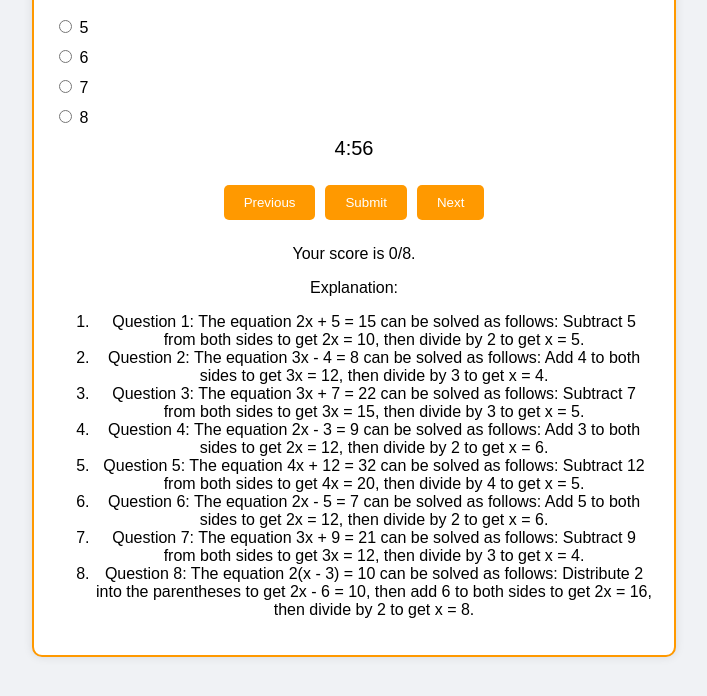
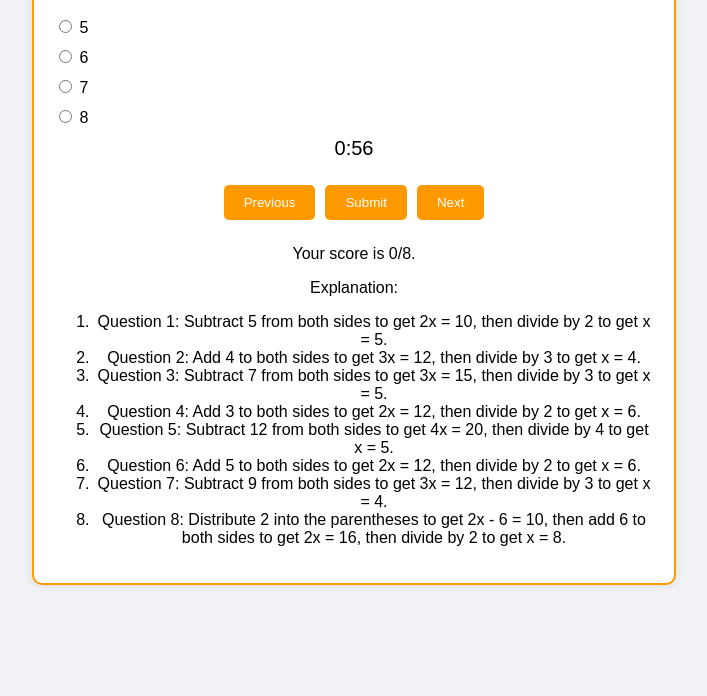
Before and after one commit to Saharsh1234567890/quiz-app, a plain HTML site: page index.html in a window 1280 px wide. Both pictures are taken after a click on the button "Submit". Shown: the part 178-874 px from the top of the page, without its empty margins (286-993 px from the left). After the commit the page ends 813 px from the top, so only its background shows below. Drawn offline with Linux system fonts and the light colour scheme.

Commit message:
Updated index.html

```diff
--- a/index.html
+++ b/index.html
@@ -80,46 +80,55 @@
     </div>
 
     <script>
-        const questions = [
+        const storedQuestions = JSON.parse(localStorage.getItem('questions'));
+        const questions = storedQuestions || [
             {
                 question: "What is the value of x in the equation 2x + 5 = 15?",
                 options: ["5", "6", "7", "8"],
-                answer: "5"
+                answer: "5",
+                solution: "Subtract 5 from both sides to get 2x = 10, then divide by 2 to get x = 5."
             },
             {
                 question: "Solve for x: 3x - 4 = 8",
                 options: ["4", "6", "8", "10"],
-                answer: "4"
+                answer: "4",
+                solution: "Add 4 to both sides to get 3x = 12, then divide by 3 to get x = 4."
             },
             {
                 question: "If 3x + 7 = 22, what is the value of x?",
                 options: ["5", "7", "8", "9"],
-                answer: "5"
+                answer: "5",
+                solution: "Subtract 7 from both sides to get 3x = 15, then divide by 3 to get x = 5."
             },
             {
                 question: "What is the solution to the equation 2x - 3 = 9?",
                 options: ["6", "7", "8", "9"],
-                answer: "6"
+                answer: "6",
+                solution: "Add 3 to both sides to get 2x = 12, then divide by 2 to get x = 6."
             },
             {
                 question: "Solve for x: 4x + 12 = 32",
                 options: ["5", "6", "7", "8"],
-                answer: "5"
+                answer: "5",
+                solution: "Subtract 12 from both sides to get 4x = 20, then divide by 4 to get x = 5."
             },
             {
                 question: "If 2x - 5 = 7, what is the value of x?",
                 options: ["6", "7", "8", "9"],
-                answer: "6"
+                answer: "6",
+                solution: "Add 5 to both sides to get 2x = 12, then divide by 2 to get x = 6."
             },
             {
                 question: "What is the value of x in the equation 3x + 9 = 21?",
                 options: ["4", "5", "6", "7"],
-                answer: "4"
+                answer: "4",
+                solution: "Subtract 9 from both sides to get 3x = 12, then divide by 3 to get x = 4."
             },
             {
                 question: "Solve for x: 2(x - 3) = 10",
                 options: ["6", "7", "8", "9"],
-                answer: "8"
+                answer: "8",
+                solution: "Distribute 2 into the parentheses to get 2x - 6 = 10, then add 6 to both sides to get 2x = 16, then divide by 2 to get x = 8."
             }
         ];
 
@@ -188,14 +197,9 @@
             explanation.innerHTML = `
                 <p>Explanation:</p>
                 <ol>
-                    <li>Question 1: The equation 2x + 5 = 15 can be solved as follows: Subtract 5 from both sides to get 2x = 10, then divide by 2 to get x = 5.</li>
-                    <li>Question 2: The equation 3x - 4 = 8 can be solved as follows: Add 4 to both sides to get 3x = 12, then divide by 3 to get x = 4.</li>
-                    <li>Question 3: The equation 3x + 7 = 22 can be solved as follows: Subtract 7 from both sides to get 3x = 15, then divide by 3 to get x = 5.</li>
-                    <li>Question 4: The equation 2x - 3 = 9 can be solved as follows: Add 3 to both sides to get 2x = 12, then divide by 2 to get x = 6.</li>
-                    <li>Question 5: The equation 4x + 12 = 32 can be solved as follows: Subtract 12 from both sides to get 4x = 20, then divide by 4 to get x = 5.</li>
-                    <li>Question 6: The equation 2x - 5 = 7 can be solved as follows: Add 5 to both sides to get 2x = 12, then divide by 2 to get x = 6.</li>
-                    <li>Question 7: The equation 3x + 9 = 21 can be solved as follows: Subtract 9 from both sides to get 3x = 12, then divide by 3 to get x = 4.</li>
-                    <li>Question 8: The equation 2(x - 3) = 10 can be solved as follows: Distribute 2 into the parentheses to get 2x - 6 = 10, then add 6 to both sides to get 2x = 16, then divide by 2 to get x = 8.</li>
+                    ${questions.map((q, index) => `
+                        <li>Question ${index + 1}: ${q.solution}</li>
+                    `).join('')}
                 </ol>
             `;
             resultElement.appendChild(explanation);
@@ -231,11 +235,9 @@
         });
 
         window.onload = function () {
+            renderQuestion();
             const timerDisplay = document.getElementById('timer');
-            const duration = 300; // 5 minutes in seconds
-            timerDisplay.textContent = "5:00";
-            startTimer(duration, timerDisplay);
-            renderQuestion();
+            startTimer(60, timerDisplay);
         };
     </script>
 </body>
```
